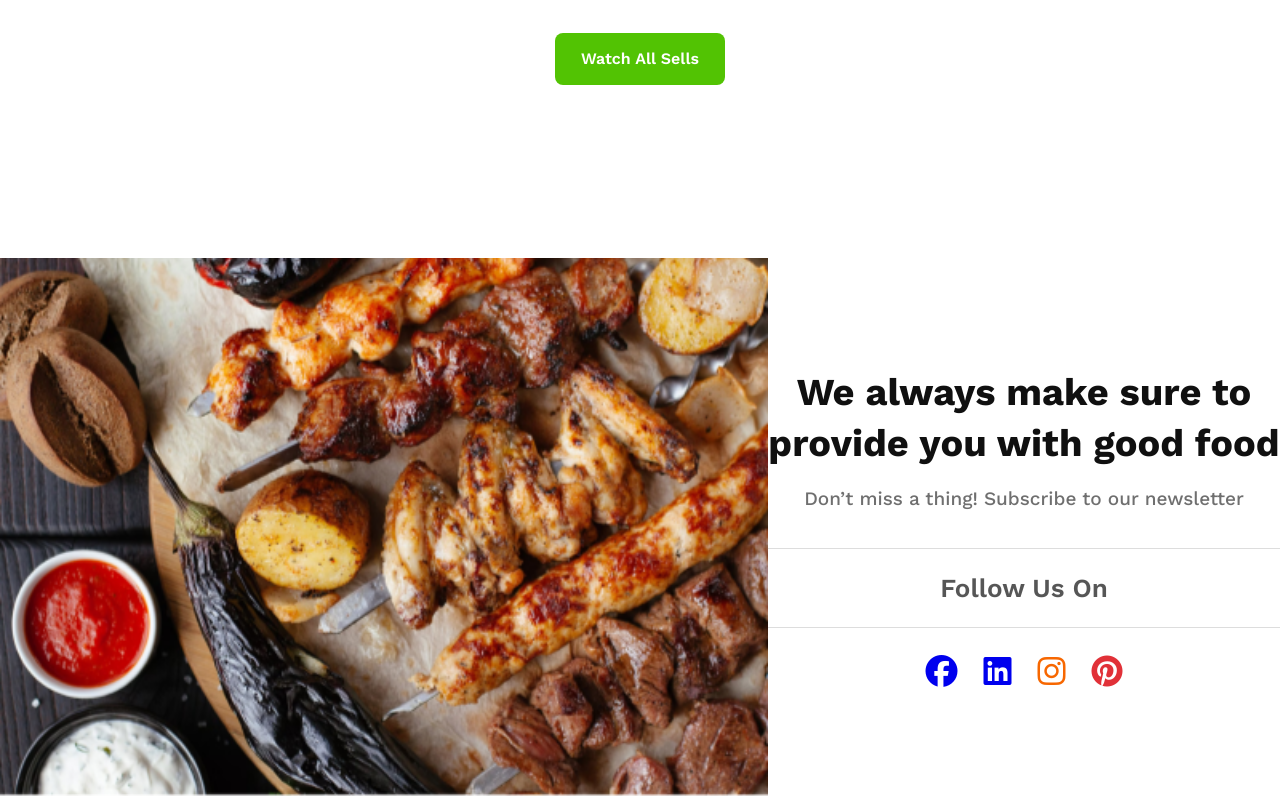
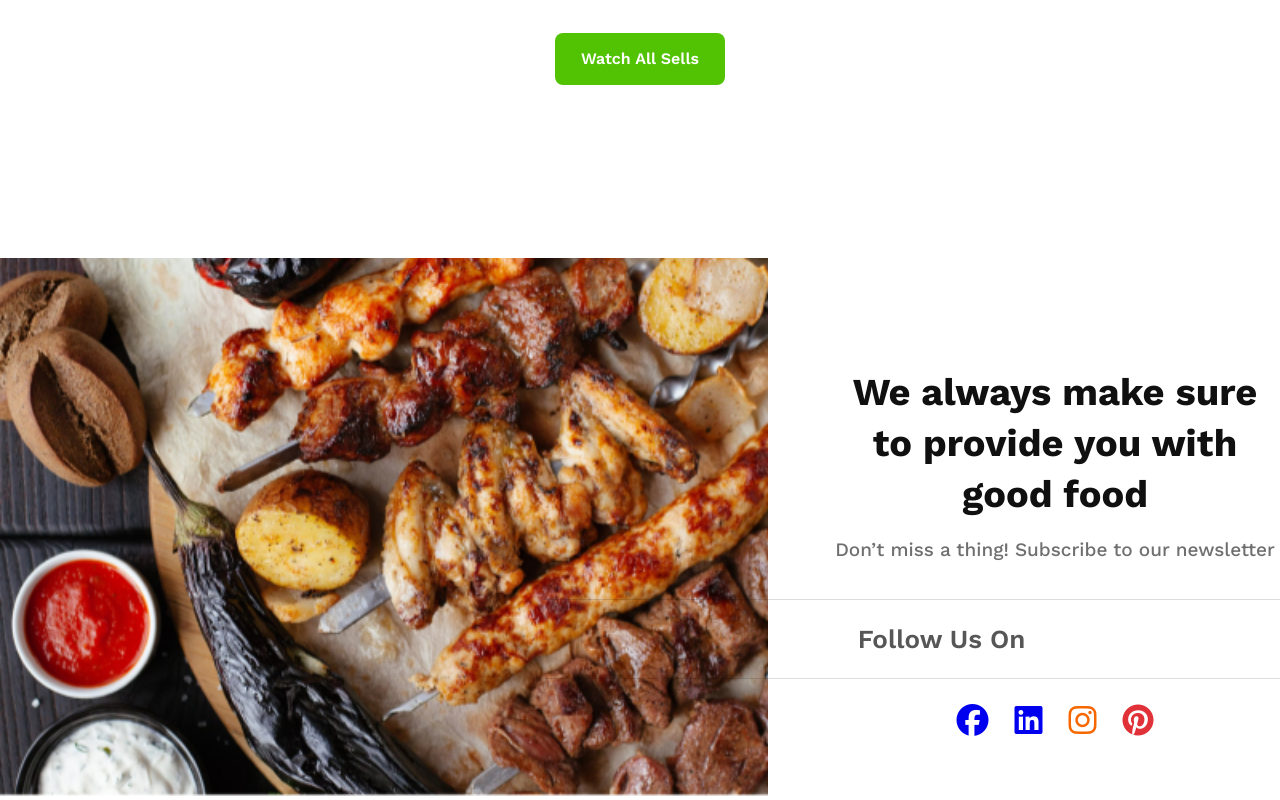
Before and after one commit to tahjidislamtushar/make-essential-UI-components-Resources, a plain HTML site: page index.html in a window 1280 px wide. Shown: the part 2070-2870 px from the top of the page. Drawn offline with nearby package versions, Linux system fonts and the light colour scheme.

Commit message:
About Section Correction

```diff
--- a/styles/style.css
+++ b/styles/style.css
@@ -206,7 +206,10 @@
 }
 
 .details-container {
+    position: relative;
+    width: 664px;
     text-align: center;
+    margin-left: 62px;
 }
 
 .details-container h1 {
@@ -233,6 +236,9 @@
 }
 
 .follow-us {
+    position: absolute;
+    width: 750px;
+    right: -13px;
     box-sizing: border-box;
     border-bottom: 1px solid rgba(16, 16, 16, 0.2);
     border-top: 1px solid rgba(16, 16, 16, 0.2);
@@ -247,10 +253,11 @@
     text-align: center;
     opacity: 0.7;
     margin-top: 38px;
+    padding-left: 55px;
 }
 
 #about-us .icons {
-    margin-top: 26px;
+    margin-top: 142px;
     display: flex;
     gap: 26px;
     justify-content: center;
```
